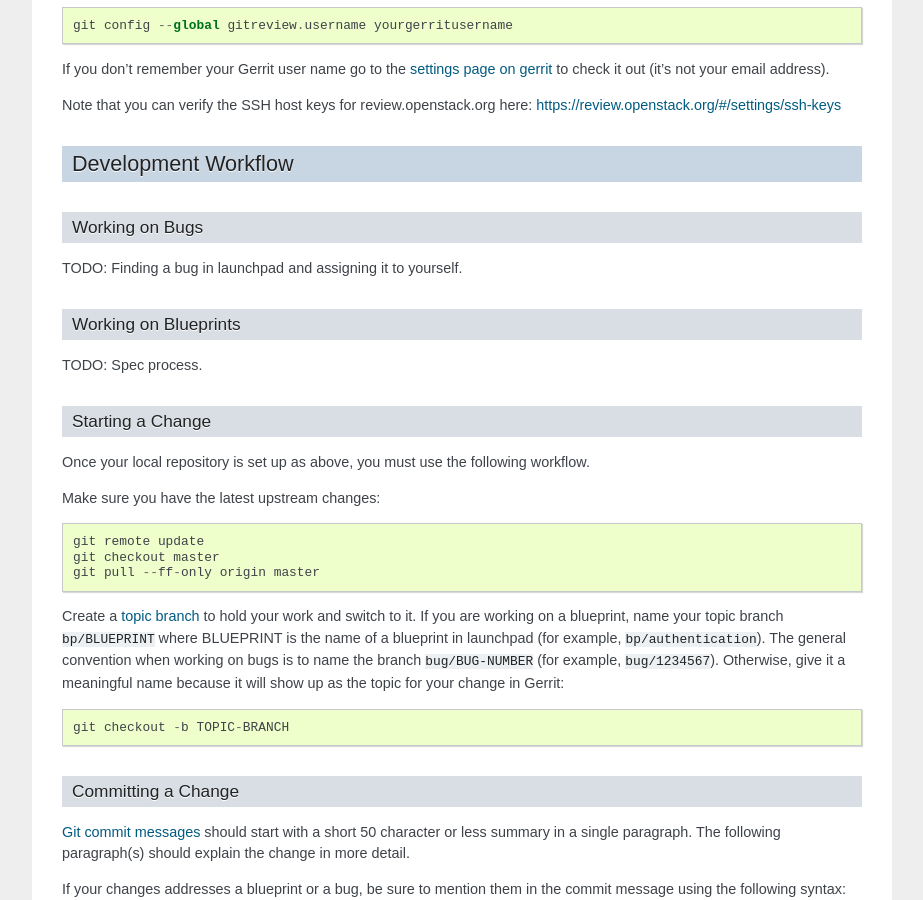
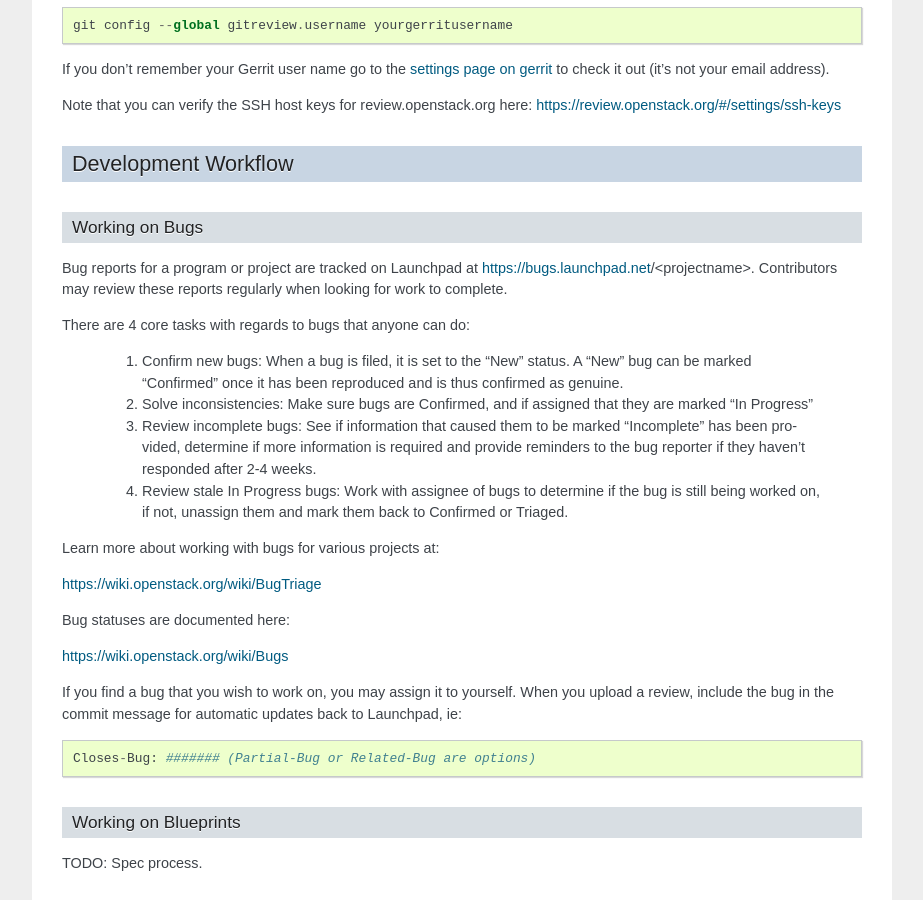
Before and after one commit to openstack-archive/infra-manual, a Sphinx documentation site: the page built from doc/source/developers.rst, in a window 1280 px wide and 900 px high, scrolled down 2835 px. Shown: the whole window, without its empty margins (198-1121 px from the left). Built offline with Sphinx 7.4.7, drawn with Linux system fonts in a browser that asks for light colours.

Commit message:
Add Working with Bugs section to Dev guide
Change-Id: Ib6ff2dd39721afc353726024c35130c30e5368dd

```diff
--- a/doc/source/developers.rst
+++ b/doc/source/developers.rst
@@ -166,7 +166,38 @@
 Working on Bugs
 ---------------
 
-TODO: Finding a bug in launchpad and assigning it to yourself.
+Bug reports for a program or project are tracked on Launchpad at
+https://bugs.launchpad.net/<projectname>. Contributors may review these
+reports regularly when looking for work to complete.
+
+There are 4 core tasks with regards to bugs that anyone can do:
+
+ #. Confirm new bugs: When a bug is filed, it is set to the "New" status.
+    A "New" bug can be marked "Confirmed" once it has been reproduced
+    and is thus confirmed as genuine.
+ #. Solve inconsistencies: Make sure bugs are Confirmed, and if assigned
+    that they are marked "In Progress"
+ #. Review incomplete bugs: See if information that caused them to be marked
+    "Incomplete" has been provided, determine if more information is required
+    and provide reminders to the bug reporter if they haven't responded after
+    2-4 weeks.
+ #. Review stale In Progress bugs: Work with assignee of bugs to determine
+    if the bug is still being worked on, if not, unassign them and mark them
+    back to Confirmed or Triaged.
+
+Learn more about working with bugs for various projects at:
+
+https://wiki.openstack.org/wiki/BugTriage
+
+Bug statuses are documented here:
+
+https://wiki.openstack.org/wiki/Bugs
+
+If you find a bug that you wish to work on, you may assign it to yourself.
+When you upload a review, include the bug in the commit message for
+automatic updates back to Launchpad, ie::
+
+  Closes-Bug: ####### (Partial-Bug or Related-Bug are options)
 
 Working on Blueprints
 ---------------------
```
